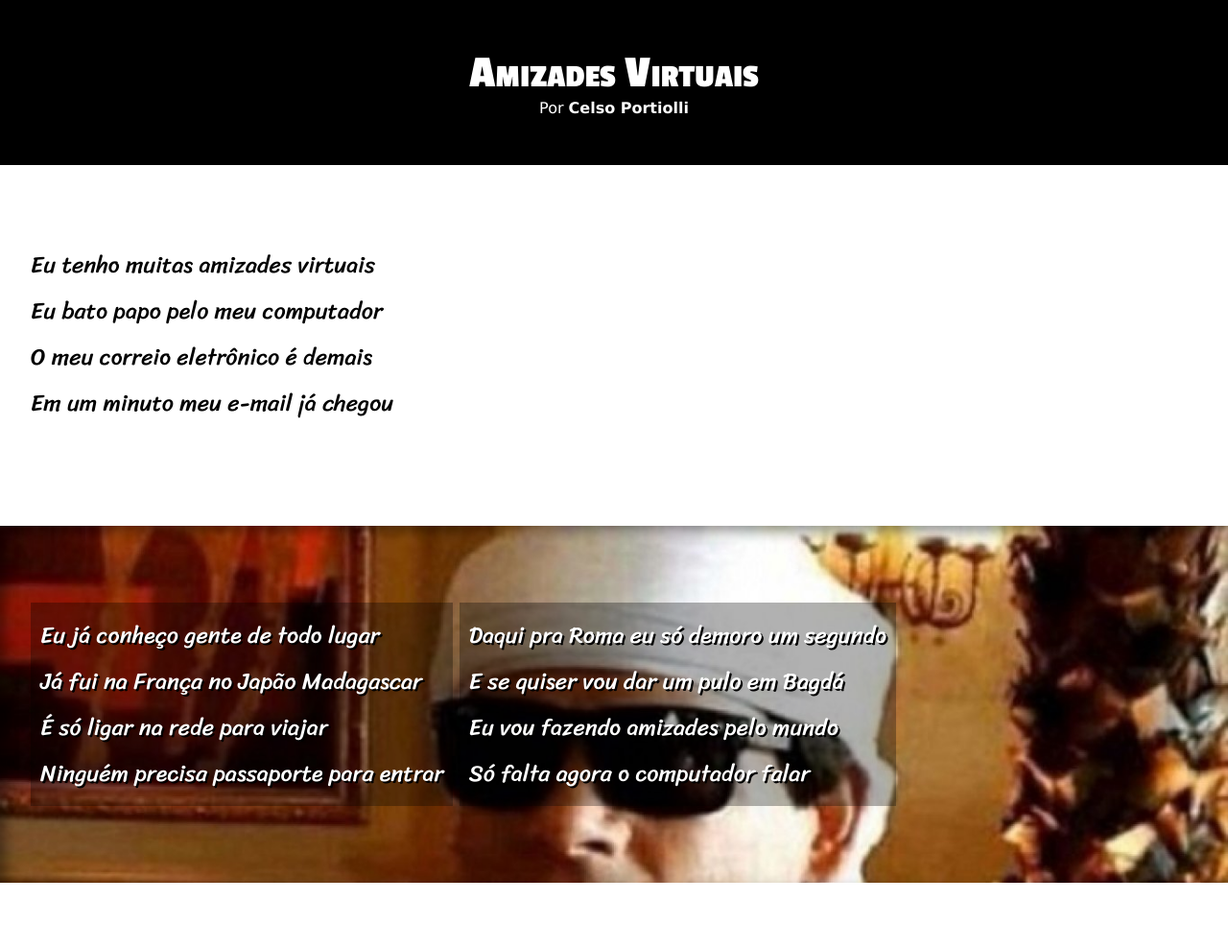
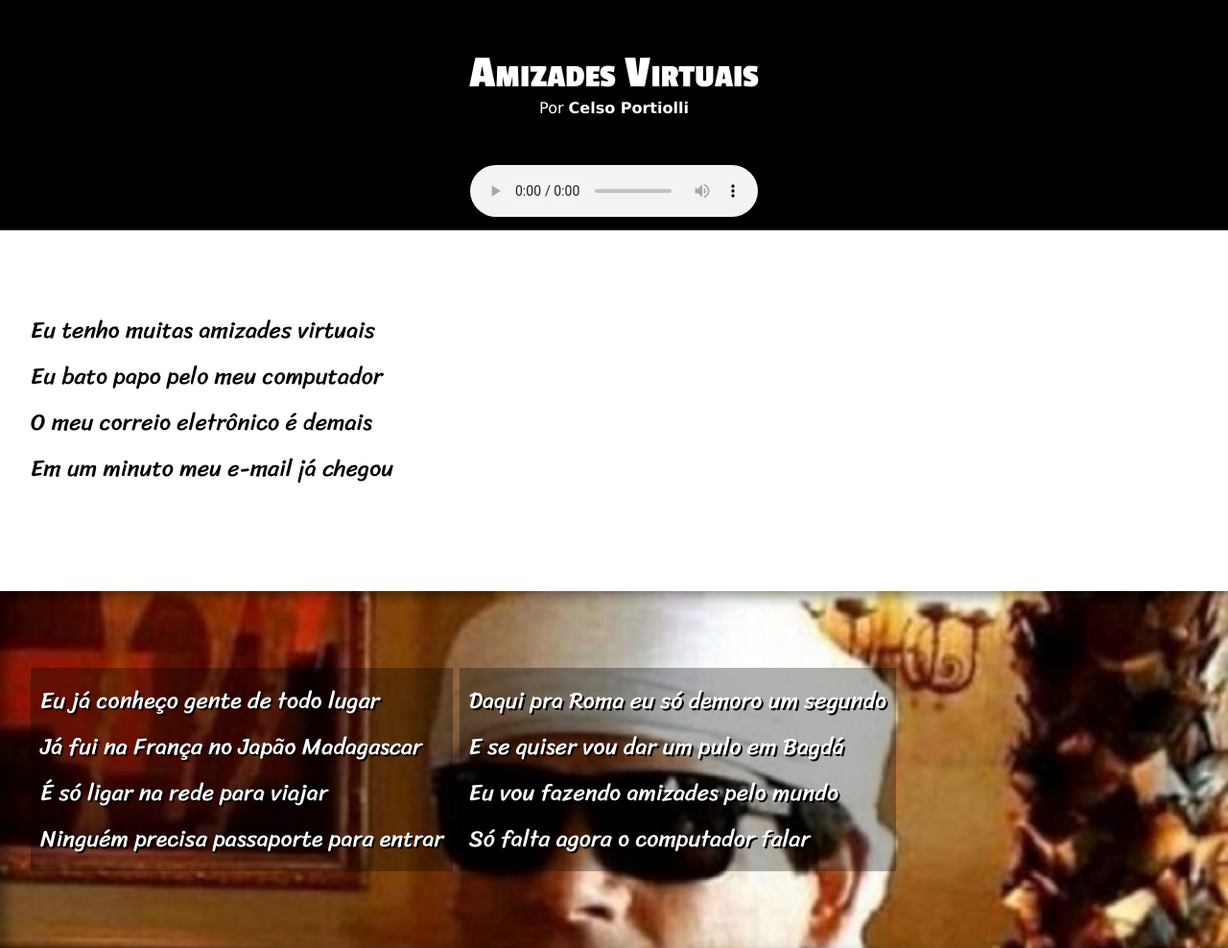
Before and after one commit to NicoViegas/Amizades-Virtuais, a plain HTML site: page shitpost/index.html in a window 1280 px wide. Shown: the top 988 px of the page at 96% size. Drawn offline with Linux system fonts and the light colour scheme.

Commit message:
botei o player de audio

```diff
--- a/shitpost/index.html
+++ b/shitpost/index.html
@@ -14,6 +14,9 @@
         <p>
             Por <a href="https://www.instagram.com/celsoportiolli/?hl=pt-br">Celso Portiolli</a>
         </p>
+        <audio controls autoplay preload="metadata">
+            <source src="assets/audio/CELSO PORTIOLLI   amizades virtuai.mp3" type="audio/mpeg">
+        </audio>
     </header>
     <section class="normal">
         <p>
--- a/shitpost/style.css
+++ b/shitpost/style.css
@@ -23,6 +23,7 @@ header{
     background-color: black;
     color: white;
     text-align: center;
+    padding-bottom: 10px;
 }
 
 header > h1{
```
Also changed, not shown: 1 other file.
